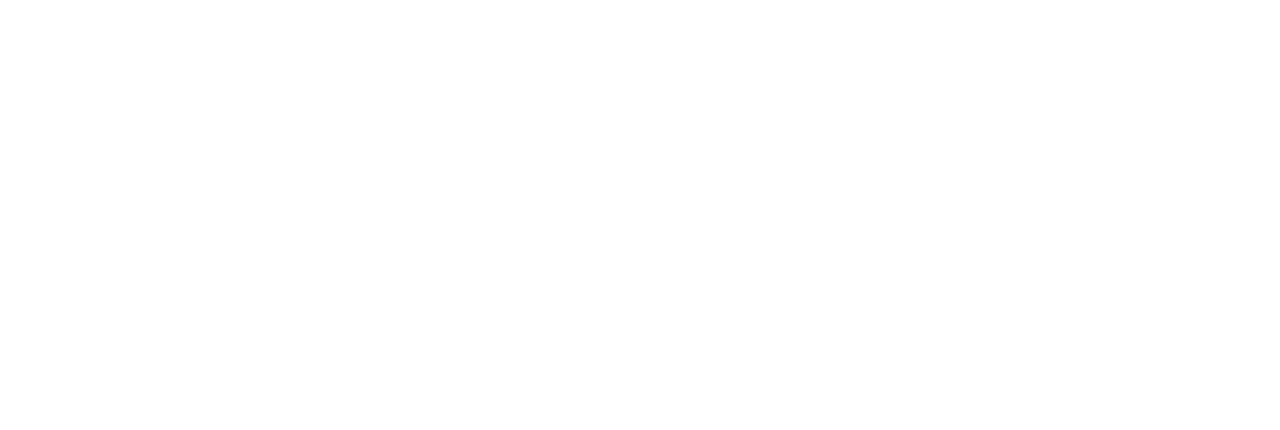
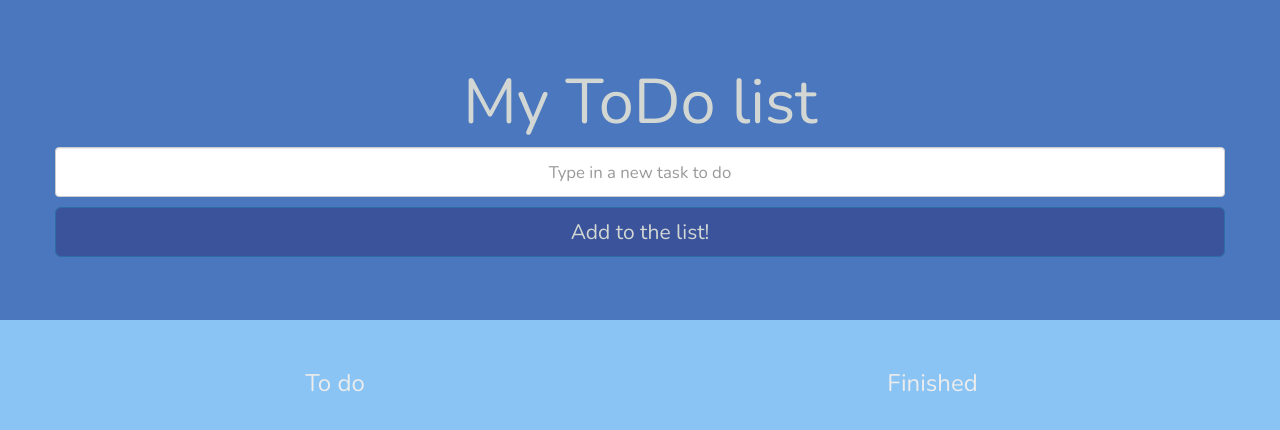
Before and after one commit to olgatar/fro15_c1_todo, a plain HTML site: page index.html in a window 1280 px wide. Drawn offline with nearby package versions, Linux system fonts and the light colour scheme.

Commit message:
Add presentation of webapp page, html and css

```diff
--- a/css/todostyle.css
+++ b/css/todostyle.css
@@ -0,0 +1,45 @@
+body {
+  font-family: 'Nunito', sans-serif;
+  background-color: #89c4f4;
+}
+
+.jumbotron {
+  background-color: #4b77be;
+}
+
+h1 {
+  color: #d2d7d3 !important;
+}
+
+h3 {
+  color: #ececec !important;
+}
+
+
+h1, h3 {
+  text-align: center;
+}
+
+.form-control {
+  height: 50px;
+  font-size: 1.2em;
+}
+
+button {
+  margin-top: 10px;
+  background-color: #3a539b !important;
+}
+
+.btn-primary {
+  color: #d2d7d3 !important;
+  font-size: 1.5em;
+}
+
+.btn-primary:hover, .btn-primary:focus, .btn-primary:active {
+    background: #1f3a93 !important;
+}
+
+
+.todo-div {
+  padding-right: 40px;
+}
--- a/index.html
+++ b/index.html
@@ -2,8 +2,10 @@
 <html>
   <head>
     <meta charset="utf-8">
-    <title></title>
+    <title>Fro15 C1 Todo</title>
     <link rel="stylesheet" media="screen" href="css/normalize.css">
+    <link href='https://fonts.googleapis.com/css?family=Noto+Sans:400,400italic,700,700italic' rel='stylesheet' type='text/css'>
+    <link href='https://fonts.googleapis.com/css?family=Nunito:400,300,700' rel='stylesheet' type='text/css'>
     <link rel="stylesheet" media="screen" href="css/bootstrap.min.css">
     <script src="js/jquery-1.11.3.min.js"></script>
     <script src="js/bootstrap.min.js"></script>
@@ -13,5 +15,33 @@
   </head>
   <body>
 
+    <div class="jumbotron">
+      <h1>My ToDo list</h1>
+      <div class="container">
+        <form class="form-horizontal">
+          <div class="form-group">
+            <input type="text" class="form-control text-center" id="todoitem" placeholder="Type in a new task to do">
+            <button type="submit" class="btn btn-primary btn-lg btn-block">Add to the list!</button>
+          </div>
+        </form>
+      </div>
+    </div>
+
+    <div class="todolists container">
+
+      <div class="row">
+
+        <div class="todo-div col-xs-12 col-md-6">
+          <h3>To do</h3>
+          <ul id="todo-ul" class="list-group"></ul>
+        </div>
+
+        <div class="finished-div col-xs-12 col-md-6">
+          <h3>Finished</h3>
+          <ul id="finished-ul" class="list-group"></ul>
+        </div>
+
+      </div>
+    </div>
   </body>
 </html>
```
